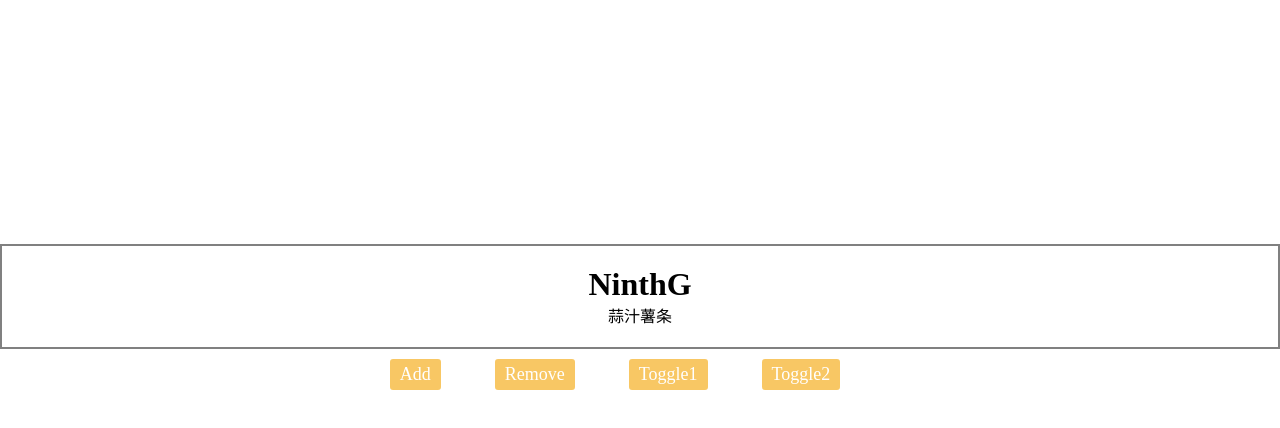
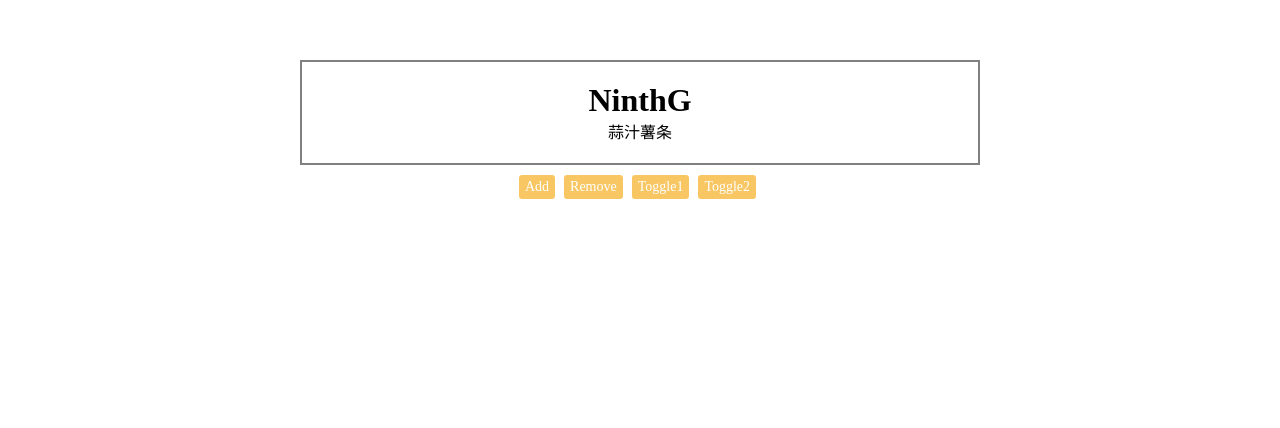
Before and after one commit to carryqin/JRG_Learn, a plain HTML site: page JavaScript/DOM_practice.html in a window 1280 px wide. Shown: the part 140-568 px from the top of the page. Drawn offline with Linux system fonts and the light colour scheme.

Commit message:
修改提交

```diff
--- a/JavaScript/DOM_practice.html
+++ b/JavaScript/DOM_practice.html
@@ -23,18 +23,20 @@
             background: #f7ba3e;
         }
         .add, .remove, .toggle1, .toggle2{
-         font-size: 18px;
+         font-size: 14px;
          color: white;
          background: #f7ba3e;
-         padding: 5px 10px;
+         padding: 4px 6px;
          display: inline-block;
          border-radius: 3px;
          opacity: 0.8;
-         margin-top: 10px;
-         margin-right: 50px;
+         margin: 10px auto;
+         margin-right: 5px;
         }
         .box {
-            margin-top: 30%;
+            margin-top: 200px;
+            margin-left: 300px;
+            margin-right: 300px;
             padding: 20px;
             border: 2px solid grey;
             text-align: center;
```
